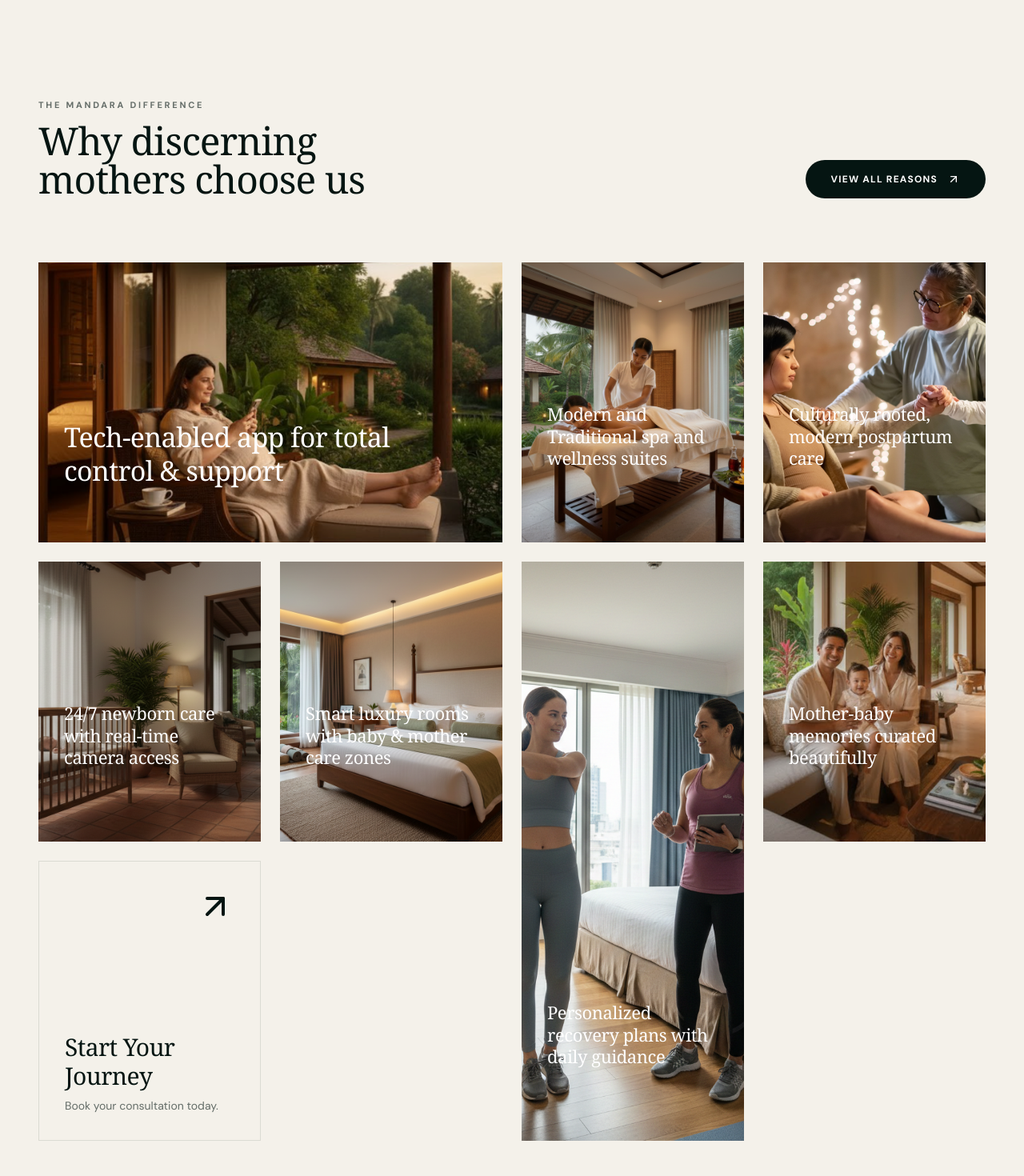
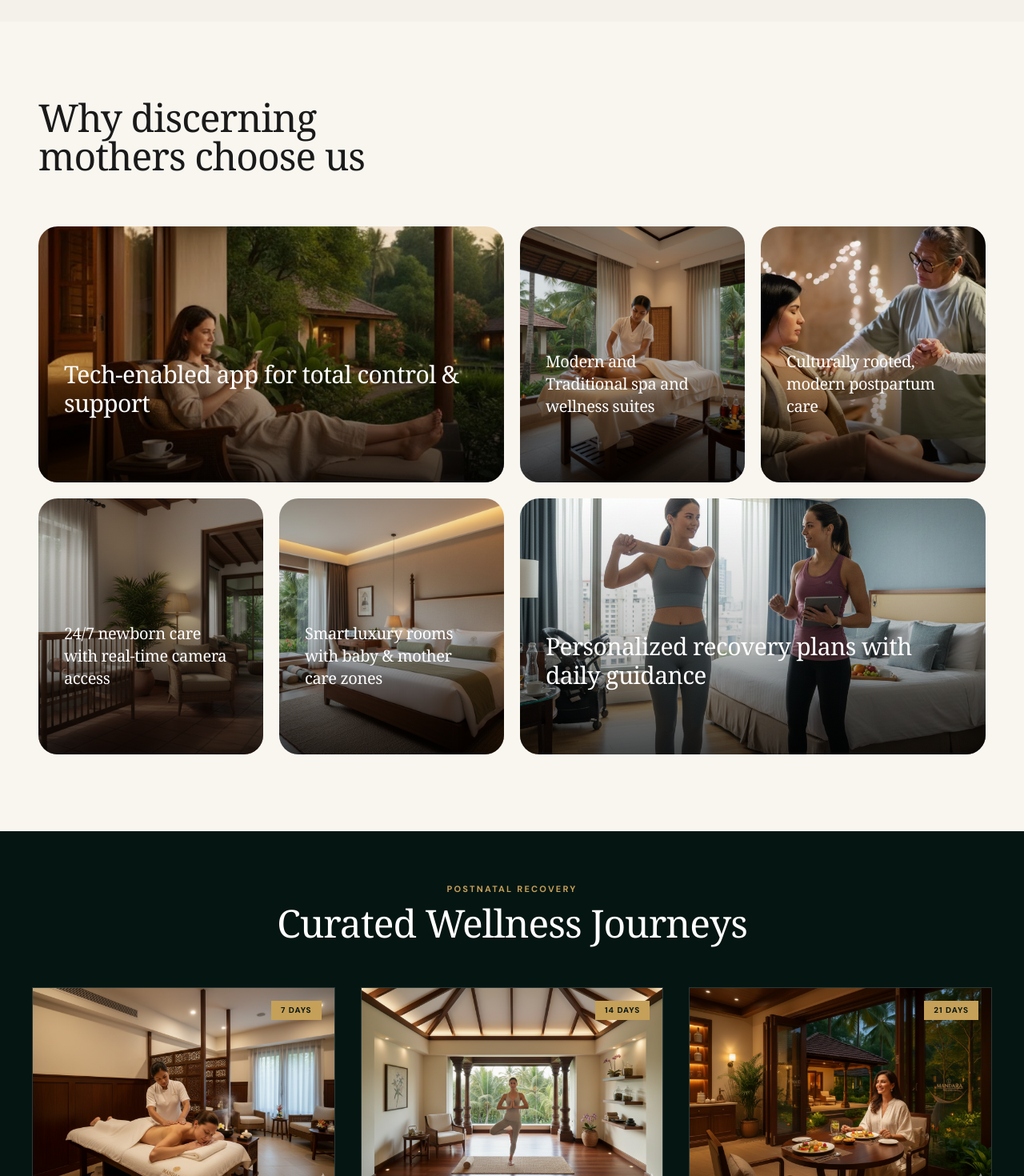
Before and after one commit to reacttrogon/mandara, a Next.js app: page / in a window 1280 px wide. Shown: the part 4240-5710 px from the top of the page at 80% size. Built offline with nearby package versions, Linux system fonts and the light colour scheme.

Commit message:
changed layout

```diff
--- a/src/app/_components/WhyChooseUsSection.jsx
+++ b/src/app/_components/WhyChooseUsSection.jsx
@@ -1,95 +1,76 @@
 "use client";
 
 import { motion } from "framer-motion";
-import { ArrowUpRight } from "lucide-react";
 import { reasons } from "../_utils/data";
 
 export default function WhyChooseUsSection() {
   return (
-    <section className="py-12 md:py-24 bg-cream overflow-hidden">
+    <section className="py-12 md:py-24 bg-[#F9F6F0] overflow-hidden">
       <div className="container mx-auto px-4 md:px-12">
 
-        {/* Header */}
-        <div className="flex flex-col md:flex-row justify-between items-end mb-12 md:mb-20 gap-8">
+        {/* Header Section */}
+        <div className="flex flex-col md:flex-row justify-between items-end mb-12 md:mb-16 gap-8">
           <div className="max-w-xl">
-
-            {/* Label */}
-            <motion.span
-              initial={{ opacity: 0, x: -20 }}
-              whileInView={{ opacity: 1, x: 0 }}
+            <motion.h2
+              initial={{ opacity: 0, y: 20 }}
+              whileInView={{ opacity: 1, y: 0 }}
               viewport={{ once: true }}
-              className="text-[10px] md:text-[11px] font-bold tracking-[0.25em] text-dark/60 uppercase block mb-3"
+              className="font-serif text-[#1A1A1A] leading-tight text-3xl md:text-4xl lg:text-5xl"
             >
-              The Mandara Difference
-            </motion.span>
-
-            {/* Heading */}
-            <motion.h2
-              initial={{ opacity: 0, scale: 0.95 }}
-              whileInView={{ opacity: 1, scale: 1 }}
-              viewport={{ once: true }}
-              transition={{ delay: 0.1 }}
-              className="font-serif text-dark leading-tight text-3xl md:text-4xl lg:text-5xl"
-            >
-              Why discerning <br />mothers choose us
+              Why discerning <br /> mothers choose us
             </motion.h2>
-          </div>
-
-          {/* View All Button */}
-          <div className="hidden md:block">
-            <a
-              href="#"
-              className="group inline-flex items-center gap-3 px-8 py-4 bg-dark text-white rounded-full hover:bg-gold transition-all duration-300"
-            >
-              <span className="font-bold uppercase tracking-widest text-xs">
-                View All Reasons
-              </span>
-              <ArrowUpRight className="w-4 h-4 transition-transform group-hover:rotate-45" />
-            </a>
           </div>
         </div>
 
-        {/* Grid */}
-        <div className="grid grid-cols-1 md:grid-cols-2 lg:grid-cols-4 gap-6 auto-rows-[350px]">
+        {/*
+            BENTO GRID:
+            With 6 images, we make index 0 and index 5 "Wide" (col-span-2).
+            Total units: 2 (Wide) + 1 + 1 + 1 + 1 + 2 (Wide) = 8 units.
+            In a 4-column grid, this creates 2 perfectly full rows.
+        */}
+        <div className="grid grid-cols-1 md:grid-cols-2 lg:grid-cols-4 gap-4 md:gap-5 auto-rows-[280px] md:auto-rows-[320px]">
 
-          {reasons.slice(0, 7).map((reason, index) => {
-            const isLarge = index === 0;
-            const isTall = index === 5;
+          {reasons.slice(0, 6).map((reason, index) => {
+            // Pattern: First and Last images are wide for a balanced "S" shape
+            const isWide = index === 0 || index === 5;
 
             return (
               <motion.div
                 key={index}
-                initial={{ opacity: 0, y: 30 }}
+                initial={{ opacity: 0, y: 20 }}
                 whileInView={{ opacity: 1, y: 0 }}
                 viewport={{ once: true }}
-                transition={{ duration: 0.5, delay: index * 0.1 }}
-                className={`relative group overflow-hidden bg-white
-                  ${isLarge ? "lg:col-span-2" : ""}
-                  ${isTall ? "lg:row-span-2" : ""}`}
+                transition={{ duration: 0.6, delay: index * 0.1 }}
+                className={`relative group overflow-hidden rounded-3xl bg-white
+                  ${isWide ? "md:col-span-2" : "col-span-1"}`}
               >
-                <img
-                  src={reason.image}
-                  alt={reason.title}
-                  className="absolute inset-0 w-full h-full object-cover transition-transform duration-1000 ease-out group-hover:scale-110"
-                />
+                {/* Image Component */}
+                <div className="absolute inset-0 w-full h-full">
+                  <img
+                    src={reason.image}
+                    alt={reason.title}
+                    className="w-full h-full object-cover object-center transition-transform duration-1000 ease-out group-hover:scale-110"
+                  />
+                  {/* Dark Gradient Overlay */}
+                  <div className="absolute inset-0 bg-gradient-to-t from-black/80 via-black/20 to-transparent opacity-90" />
+                </div>
 
-                <div className="absolute inset-0 p-8 flex flex-col justify-end">
-                  <div className="translate-y-4 group-hover:translate-y-0 transition-transform duration-500">
-
-                    {/* Reason Title */}
+                {/* Content Overlay */}
+                <div className="absolute inset-0 p-6 md:p-8 flex flex-col justify-end">
+                  <div className="translate-y-4 group-hover:translate-y-0 transition-transform duration-500 ease-out">
                     <h3
-                      className={`font-serif text-white mb-3 leading-tight
-                      ${isLarge ? "text-[30px] md:text-[34px]" : "text-[20px] md:text-[22px]"}`}
+                      className={`font-serif text-white leading-tight transition-all
+                      ${isWide ? "text-2xl md:text-3xl" : "text-lg md:text-xl"}`}
                     >
                       {reason.title}
                     </h3>
 
-                    {/* Divider */}
-                    <div className="h-[1px] w-full bg-white/30 mb-4 opacity-0 group-hover:opacity-100 transition-opacity duration-500" />
+                    {/* Animated Line */}
+                    <div className="h-[1px] w-full bg-white/40 my-3 scale-x-0 group-hover:scale-x-100 transition-transform duration-500 origin-left" />
 
                     {/* Description */}
-                    <p className="text-white/80 text-[13.5px] md:text-[14.5px] opacity-0 group-hover:opacity-100 transition-opacity duration-500 delay-100">
-                      Experience the finest care with our dedicated team of experts.
+                    <p className="text-white/80 text-sm opacity-0 group-hover:opacity-100 transition-all duration-500 delay-100 line-clamp-2">
+                      {reason.description || "Experience the finest holistic care tailored specifically for your motherhood journey."}
                     </p>
                   </div>
                 </div>
@@ -97,26 +78,6 @@ export default function WhyChooseUsSection() {
             );
           })}
 
-          {/* CTA Card (Fixed Contrast) */}
-          <motion.div
-            className="lg:col-span-1 bg-cream border border-dark/10 p-8 flex flex-col justify-between group cursor-pointer hover:bg-gold transition-colors duration-500"
-            initial={{ opacity: 0, scale: 0.9 }}
-            whileInView={{ opacity: 1, scale: 1 }}
-            viewport={{ once: true }}
-          >
-            <ArrowUpRight className="text-dark w-12 h-12 self-end transition-transform duration-500 group-hover:rotate-45" />
-
-            <div>
-              <h3 className="text-dark font-serif text-[26px] md:text-[30px] mb-2">
-                Start Your <br />Journey
-              </h3>
-
-              <p className="text-dark/60 text-[14px] font-sans">
-                Book your consultation today.
-              </p>
-            </div>
-          </motion.div>
-
         </div>
       </div>
     </section>
```
